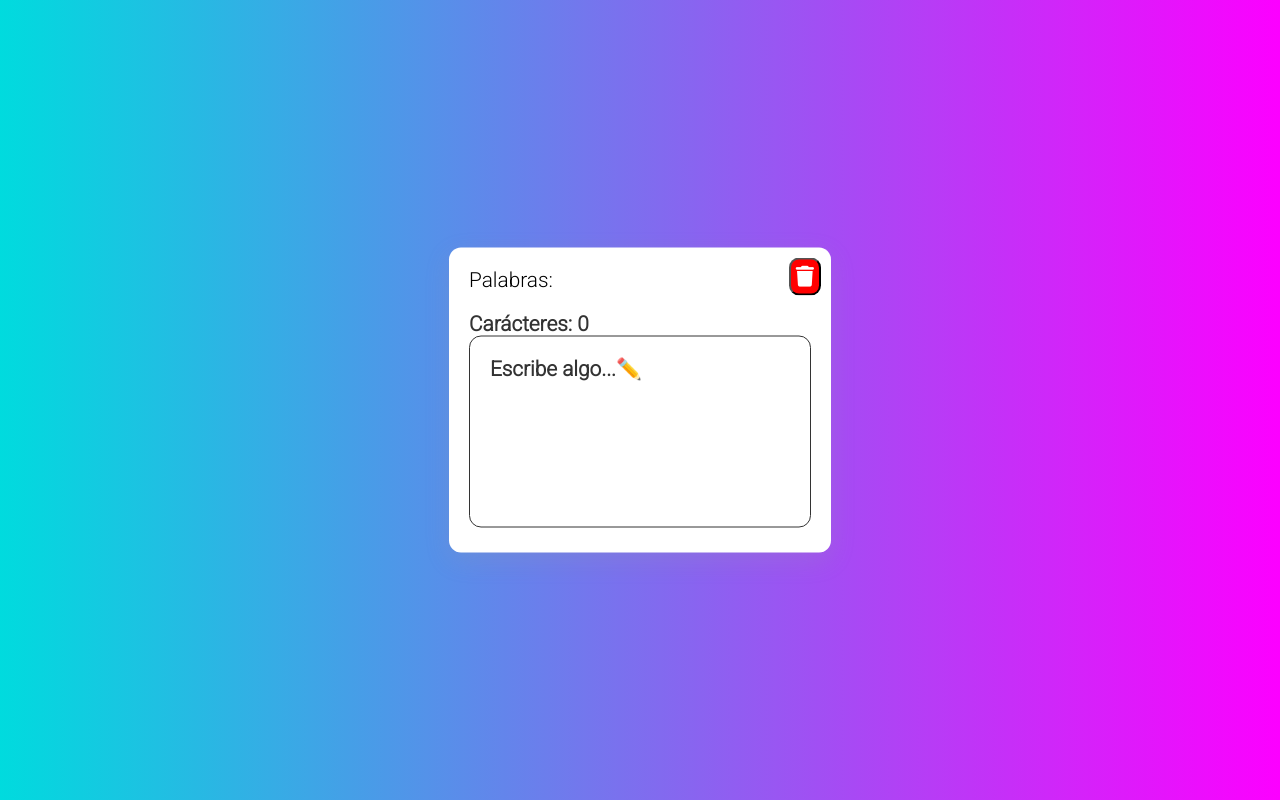
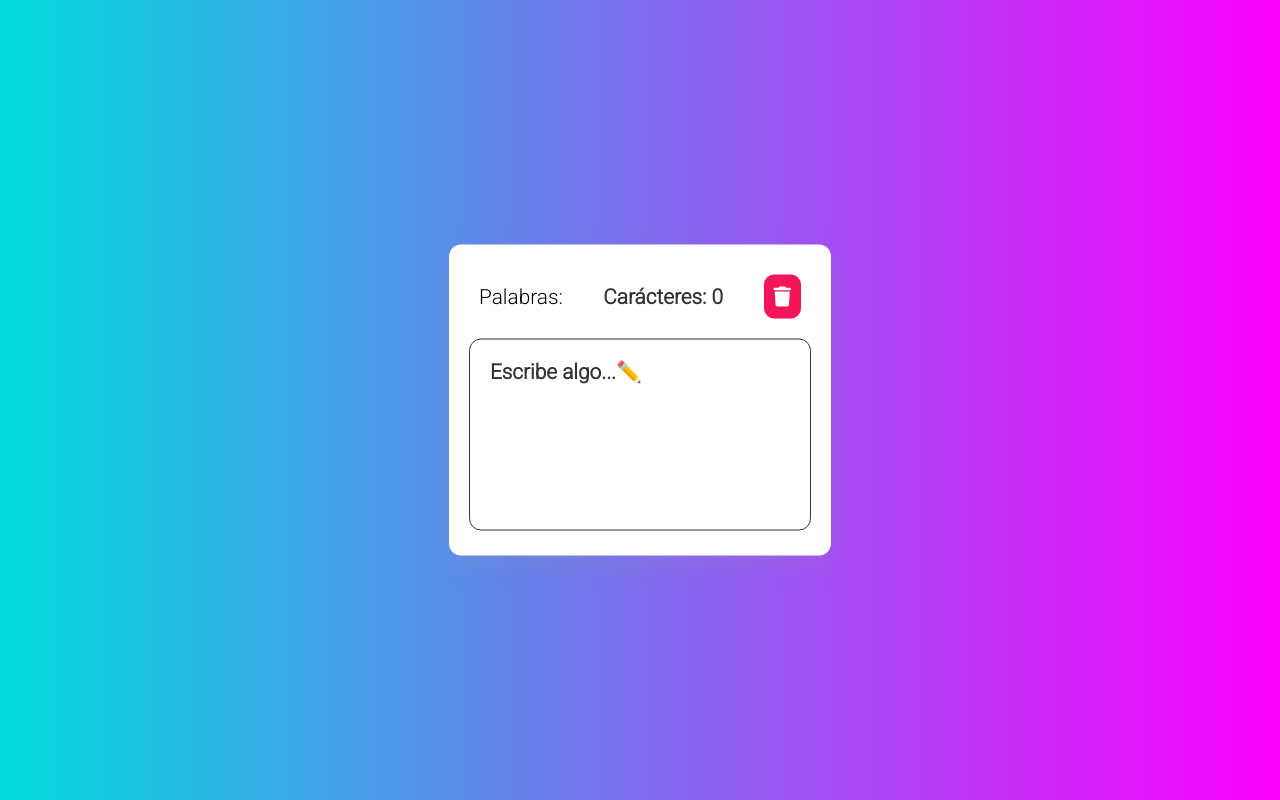
Before and after one commit to hernandoabella/contador-de-caracteres, a plain HTML site: page index.html in a window 1280 px wide. Drawn offline with Linux system fonts and the light colour scheme.

Commit message:
Update style.css

```diff
--- a/style.css
+++ b/style.css
@@ -41,21 +41,26 @@ textarea::-webkit-input-placeholder {
 }
 
 .chars {
-  padding-top: 20px;
   font-weight: bold;
   color: #333;
 }
 
 #clear {
   color: #fff;
-  background: red;
-  padding: 5px;
+  background: #F31559;
+  padding: 10px;
   border-radius: 10px;
-  font-size: 1em;
-  text-align: center;
-  position: absolute;
-  font-weight: bold;
-  right: 10px;
-  top: 10px;
+  font-size: 20px;
   cursor: pointer;
+  border: none;
+  outline: none;
 }
+
+.flex {
+  display: flex;
+  justify-content: space-between;
+  align-items: center;
+  margin-bottom: 10px;
+  padding: 10px;
+  border-radius: 12px;
+}
```
